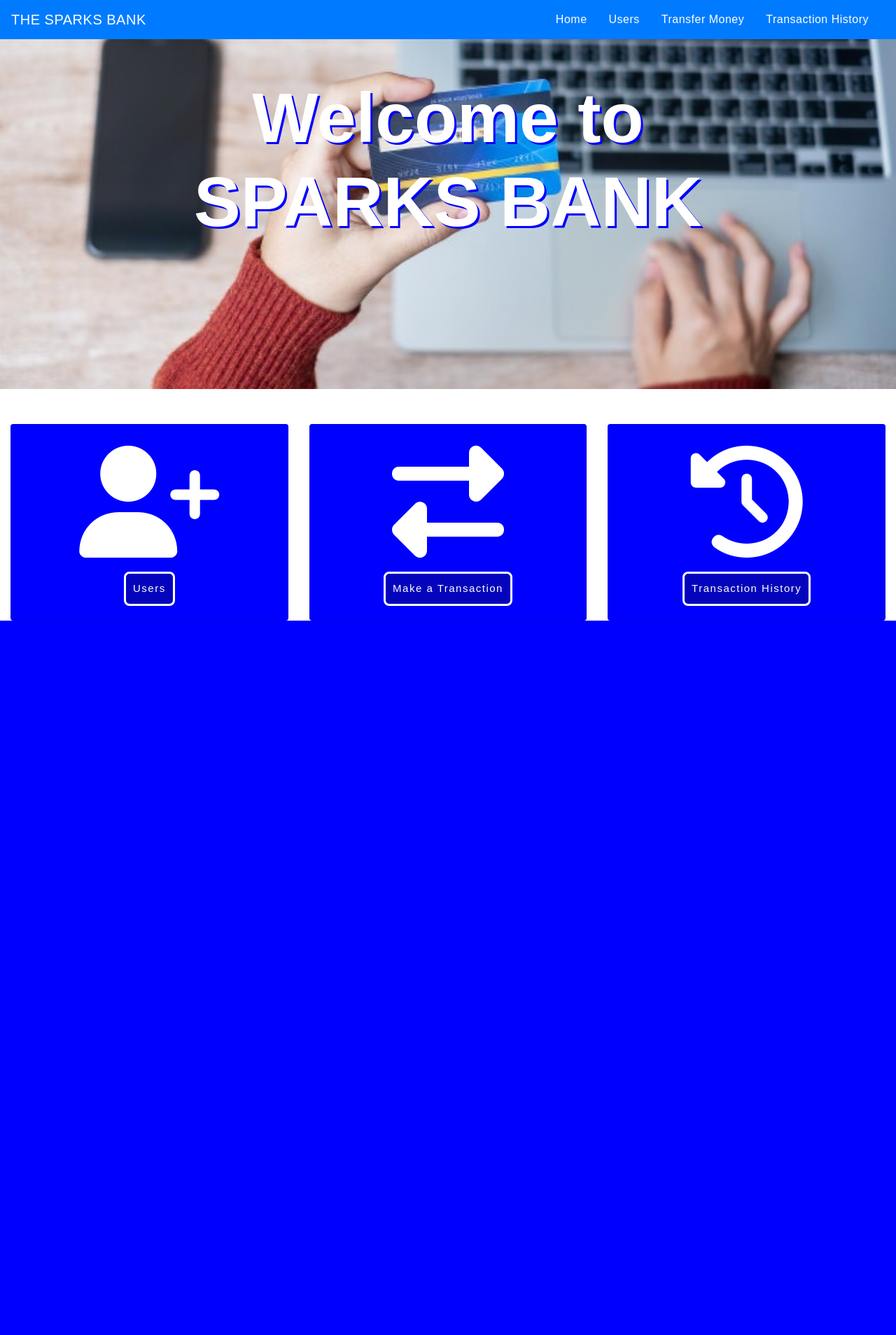
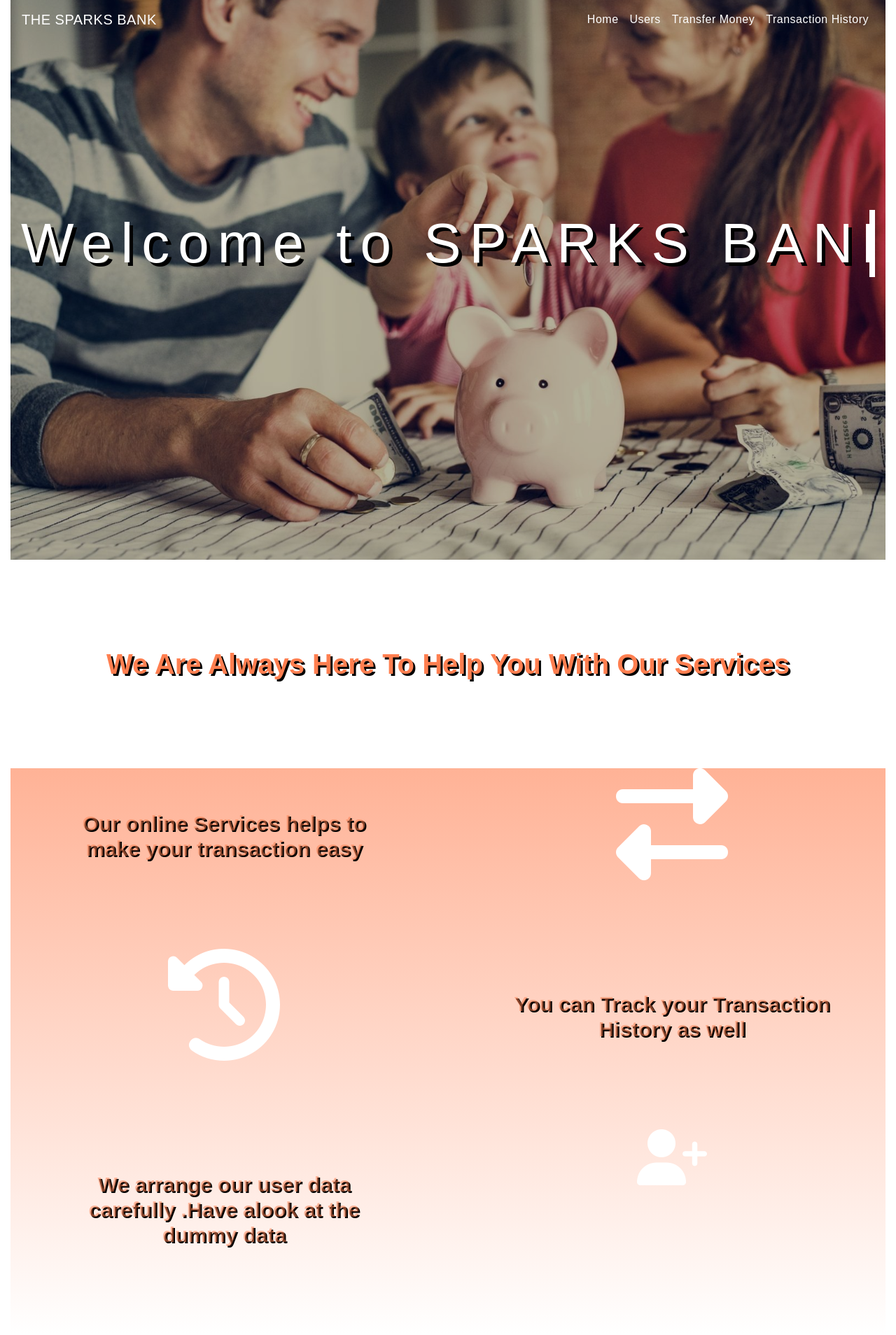
Before and after one commit to bhawna1999/the-sparks-foundation, a PHP site: page / in a window 1280 px wide. Shown: the whole page at 70% size. Before the commit the page ends 887 px from the top, so only its background shows below. Run offline with PHP 8.4, Linux system fonts and the light colour scheme; some libraries are stand-ins or nearby versions.

Commit message:
Add files via upload

```diff
--- a/css/index.css
+++ b/css/index.css
@@ -5,59 +5,72 @@
 	font-family: sans-serif;
 }
 #head{
-    background-image: url("../img/head.jpg");
-    background-repeat: no-repeat;
-  background-attachment: fixed;
+
+  background :rgba(0,0,0,0.3) url("../img/header.jpg") no-repeat;
   background-position: center;
   background-size: cover;
-  height: 500px;
-}
-h1{
-	color: #ffffff;
-	font-weight: bold;
-    font-size: 100px;
-    text-shadow: 3px 3px blue;
+  height: 800px;
+  overflow: hidden;
+  background-blend-mode: overlay;
+  margin-bottom: 5px;
+
 }
 
+#head h1 {
+	overflow: hidden; /* Ensures the content is not revealed until the animation */
+	border-right: .10em solid white; /* The typwriter cursor */
+	white-space: nowrap; /* Keeps the content on a single line */
+	margin: 20% auto; /* Gives that scrolling effect as the typing happens */
+	letter-spacing: .15em; /* Adjust as needed */
+	color: white;
+	text-shadow:5px 5px black;
+	font-size: 80px;
+	animation:
+	  typing 3.5s steps(35, end),
+	  blink-caret .75s step-end infinite;
+  }
 
-button{
-	border:none;
-	border-radius: 8px;
-	padding: 10px;
-	background: rgb(4, 4, 189);
-	color:white;
-	letter-spacing: 1.5px;
-	font-size: 15px;
-    border: 3px solid white;
+  /* The typing effect */
+  @keyframes typing {
+	from { width: 0 }
+	to { width: 95% }
+  }
+
+  /* The typewriter cursor effect */
+  @keyframes blink-caret {
+	from, to { border-color: transparent }
+	50% { border-color: white; }
+  }
+
+.service h3{
+	text-align: center;
+	margin: 10%;
+	color: coral;
+	font-weight: bold;
+	font-size: 40px;
+	text-shadow:3px 3px black;
 }
-
-button:hover{
-    background-color:white;
-    color: blue;
-  border: 3px solid blue;
+.service2{
+	background-image: linear-gradient(rgba(255,127,80,0.6),rgba(255,255,255,0.5));
 }
-h1:hover{
-	color: blue;
-	text-shadow: 3px 3px #ffffff;
-}
-.card-deck{
-    padding-top: 50px;
+.col-6{
+	text-align: center;
+	margin-bottom: 5%;
 
 }
-.card{
-    padding-top:30px ;
-    background-color: blue;
-    color: white;
+.col-6 h4{
+	text-align: center;
+	margin: 10%;
+	color: rgba(255,127,80,0.5);
+	font-weight: bold;
+	font-size: 30px;
+	text-shadow:2px 2px black;
 }
-@media only screen and (orientation:portrait){
-	.intro{
-		display:flex;
-		flex-direction: column-reverse;
-	}
-	h1{
-		font-size: 30px;
-	}
-	.act{
-		padding-bottom: 100px;
-	}
+ i{
+
+	color: white;
+
 }
+i:hover{
+	color: coral;
+}
--- a/css/nav.css
+++ b/css/nav.css
@@ -1,20 +1,28 @@
 @import url('https://fonts.googleapis.com/css2?family=Raleway:wght@600&display=swap');
+
+
+.navbar {
+	background-color: transparent !important;
+  }
+
 .nav-link{
-    margin-right: 15px;
-	color:white;
+
+	color:transparent;
 	letter-spacing: 0.5px;
 	transition: 0.5s;
 }
 .navbar-brand{
-	color: #ffffff;
+	color: transparent;
 	letter-spacing: 0.5px;
 }
 h2{
-	color: #ffffff;
+	color: transparent;
 	letter-spacing: 0.5px;
 	font-family: raleway;
 }
 .nav-item:hover{
-    background-color: rgb(4, 4, 223);
+    background-color:rgba(255,255,255,0.3) ;
+	text-shadow:2px 2px black;
+	border-radius: 10px;
 
 }
--- a/css/tabless.css
+++ b/css/tabless.css
@@ -5,7 +5,7 @@
 	font-family: sans-serif;
 }
 body{
-    background-image: url("../img/hist.jpg");
+    background-image:linear-gradient(rgba(0,0,0,0.4),rgba(0,0,0,0.4)) , url("../img/hist.jpg");
     color: white;
     text-shadow: 2px 2px #000000;
     font-weight: bolder;
--- a/index.php
+++ b/index.php
@@ -15,44 +15,58 @@
   </head>
 
   <body>
+
+
+      <div class="container-fluid" >
+      <!-- Introduction section -->
+
+
+            <div  id="head">
             <?php
   include 'navbar.php';
   ?>
-
-      <div class="container-fluid" >
-      <!-- Introduction section -->
-            <div class="row intro py-1" id="head">
                             <div class="col-sm-12 col-md">
                 <div class="heading text-center my-5">
-                  <h1>Welcome to<br>
-                  SPARKS BANK</h1>
+                  <h1>Welcome to SPARKS BANK</h1>
                 </div>
               </div>
 
             </div>
 
+
       <!-- Activity section -->
-
-      <div class="card-deck">
-        <div class="card text-center">
-          <i class="fas fa-user-plus fa-10x"></i>
-        <div class="card-body">
-          <a href="user.php"><button> Users</button></a>
+<div class="service">
+    <h3>We Are Always Here To Help You With Our Services</h3>
+</div>
+<div class="service2">
+    <div class="row">
+      <div class="col-6">
+        <h4 > Our online Services helps to make your transaction easy</h4>
+      </div>
+      <div class="col-6">
+        <a href="transfermoney.php"><i class="fas fa-exchange-alt fa-10x"></i> </a>
       </div>
     </div>
-      <div class="card text-center">
-        <i class="fas fa-exchange-alt fa-10x"></i>
-        <div class="card-body">
-          <a href="transfermoney.php"><button>Make a Transaction</button></a>
+  <div class="row">
+    <div class="col-6">
+      <a href="transactionhistory.php"><i class="fas fa-history fa-10x"></i> </a>
+    </div>
+    <div class="col-6">
+      <h4 >You can Track your Transaction History as well </h4>
     </div>
   </div>
-      <div class="card text-center">
-          <i class="fas fa-history fa-10x"></i>
-          <div class="card-body">
-          <a href="transactionhistory.php"><button>Transaction History</button></a>
+  <div class="row">
+    <div class="col-6">
+        <h4> We arrange our user data carefully .Have alook at the dummy data</h4>
+    </div>
+    <div class="col-6">
+
+        <a href="user.php"><i class="fas fa-user-plus fa-5x"></i> </a>
+
     </div>
   </div>
 </div>
+            <script>
 
 
       <script src="https://code.jquery.com/jquery-3.5.1.slim.min.js" integrity="sha384-DfXdz2htPH0lsSSs5nCTpuj/zy4C+OGpamoFVy38MVBnE+IbbVYUew+OrCXaRkfj" crossorigin="anonymous"></script>
--- a/navbar.php
+++ b/navbar.php
@@ -1,5 +1,5 @@
 <!-- navbar -->
-      <nav class="navbar navbar-expand-md navbar-dark bg-primary">
+      <nav class="navbar navbar-expand-md navbar-dark">
       <a class="navbar-brand" href="index.php">THE SPARKS BANK</a>
       <button class="navbar-toggler" type="button" data-toggle="collapse" data-target="#collapsibleNavbar">
         <span class="navbar-toggler-icon"></span>
@@ -18,5 +18,6 @@
               <li class="nav-item">
                 <a class="nav-link text-white" href="transactionhistory.php">Transaction History</a>
               </li>
+              </ul>
           </div>
        </nav>
--- a/selecteduserdetail.php
+++ b/selecteduserdetail.php
@@ -86,7 +86,7 @@
     <meta name="viewport" content="width=device-width, initial-scale=1.0">
     <title>Transaction</title>
     <link rel="stylesheet" href="https://maxcdn.bootstrapcdn.com/bootstrap/4.0.0/css/bootstrap.min.css" integrity="sha384-Gn5384xqQ1aoWXA+058RXPxPg6fy4IWvTNh0E263XmFcJlSAwiGgFAW/dAiS6JXm" crossorigin="anonymous">
-    <link rel="stylesheet" type="text/css" href="css/table.css">
+    <link rel="stylesheet" type="text/css" href="css/tables.css">
     <link rel="stylesheet" type="text/css" href="css/navbar.css">
 
     <style type="text/css">
--- a/transfermoney.php
+++ b/transfermoney.php
@@ -23,7 +23,7 @@
 ?>
 
 <div class="container">
-        <h2 class="text-center pt-4 ">Transfer Money</h2>
+        <h2 class="text-center pt-4 text-white ">Transfer Money</h2>
         <br>
             <div class="row">
                 <div class="col">
--- a/user.php
+++ b/user.php
@@ -23,7 +23,7 @@
 ?>
 
 <div class="container">
-        <h2 class="text-center pt-4 ">Users</h2>
+        <h2 class="text-center pt-4 text-white ">Users</h2>
         <br>
             <div class="row">
                 <div class="col">
```
Also changed, not shown: css/tables.css (+7 -5 lines), css/users.css (+3 -11 lines), README.md, img/header.jpg (added). Lines whose indentation alone changed are shown as unchanged.
